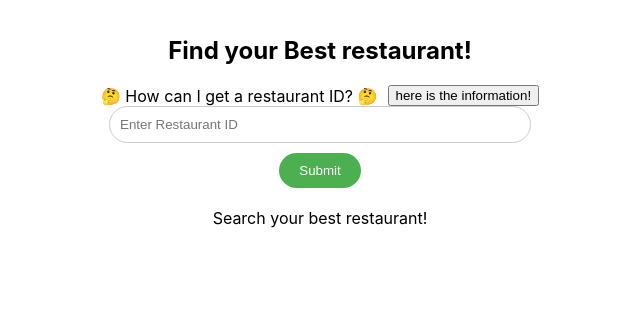
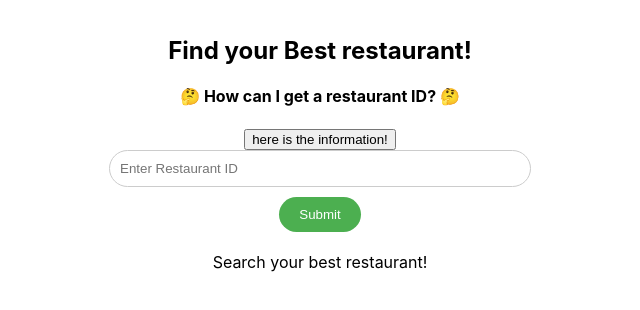
Before and after one commit to USEONGEE/finanace-stat, a React (Create React App) app in the folder front/: page / in a window 1280 px wide. Shown: the top 310 px of the page, without its empty margins (320-960 px from the left). Built offline with nearby package versions, Linux system fonts and the light colour scheme.

Commit message:
Update App.js

```diff
--- a/front/src/App.js
+++ b/front/src/App.js
@@ -30,25 +30,28 @@ const App = () => {
   return (
     <div className="app-container">
       <h1 className="logo">Find your Best restaurant!</h1>
-      <div style={{ display: 'flex', alignItems: 'center', justifyContent: 'center', marginTop: '20px' }}>
-        <span style={{ marginRight: '10px' }}>🤔 How can I get a restaurant ID? 🤔</span>
+      <h4>🤔 How can I get a restaurant ID? 🤔</h4>
       <button className="info-button" onClick={toggleModal}>here is the information!</button>
-      </div>
       <RestaurantForm onRestaurantSubmit={handleRestaurantSubmit} />
-      {prevAverageRating && (
+      {
+        prevAverageRating && (
           <div className="prev-average-rating">
             실제 평점: {prevAverageRating}
           </div>
-      )}
-      {averageRating && (
+        )
+      }
+      {
+        averageRating && (
           <div className="average-rating">
             평균 평점: {averageRating.toFixed(1)}
             {Array.from({ length: 5 }, (_, index) => (
               <span key={index} className={`star ${index < averageRating ? 'filled' : ''}`}>&#9733;</span>
             ))}
           </div>
-      )}
-      {selectedRestaurant ? (
+        )
+      }
+      {
+        selectedRestaurant ? (
           <ReviewList
             restaurantId={selectedRestaurant}
             onAverageRating={handleAverageRating}
@@ -56,11 +59,12 @@ const App = () => {
           />
         ) : (
           <div className="no-restaurant">Search your best restaurant!</div>
-      )}
+        )
+      }
       <Modal show={isModalOpen} onClose={toggleModal}>
         <Info />
       </Modal>
-    </div>
+    </div >
   );
 };
 
```
Lines whose indentation alone changed are shown as unchanged.
